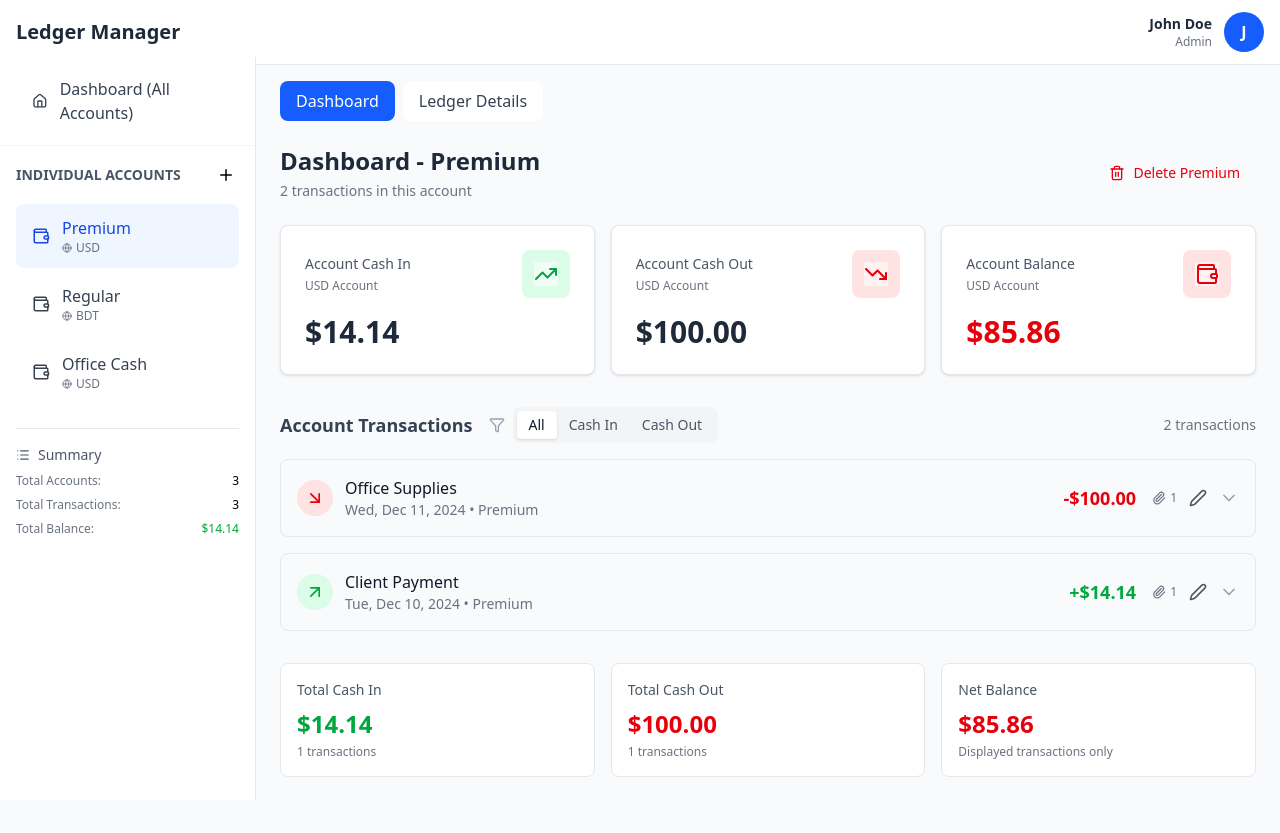
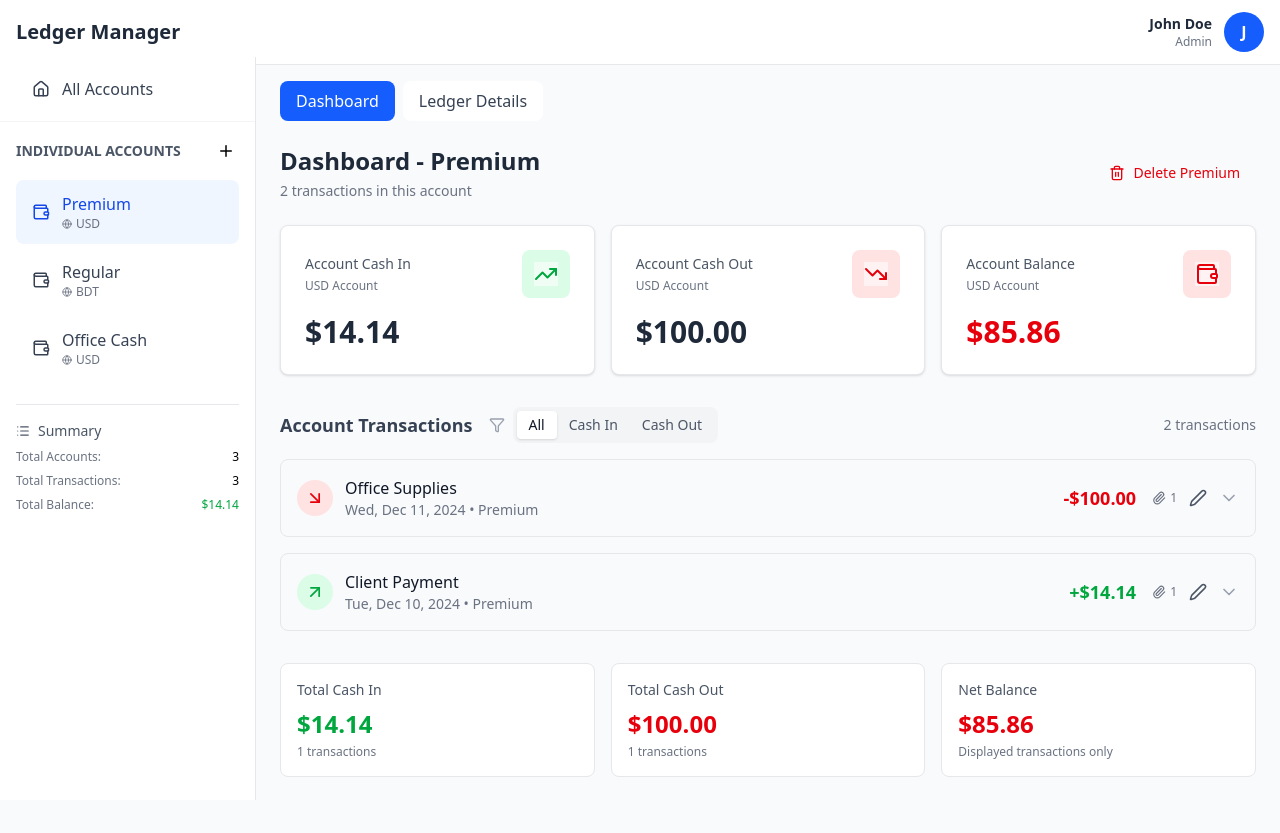
Before and after one commit to nahianeasytechx/account-management, a React (Vite) app: page / in a window 1280 px wide. Built offline with nearby package versions, Linux system fonts and the light colour scheme.

Commit message:
Updated sidebar

```diff
--- a/src/components/Sidebar.jsx
+++ b/src/components/Sidebar.jsx
@@ -116,7 +116,7 @@ const Sidebar = ({ isOpen, onClose }) => {
             `}
           >
             <Home size={18} />
-            <span>Dashboard (All Accounts)</span>
+            <span> All Accounts</span>
           </button>
         </div>
 
```
